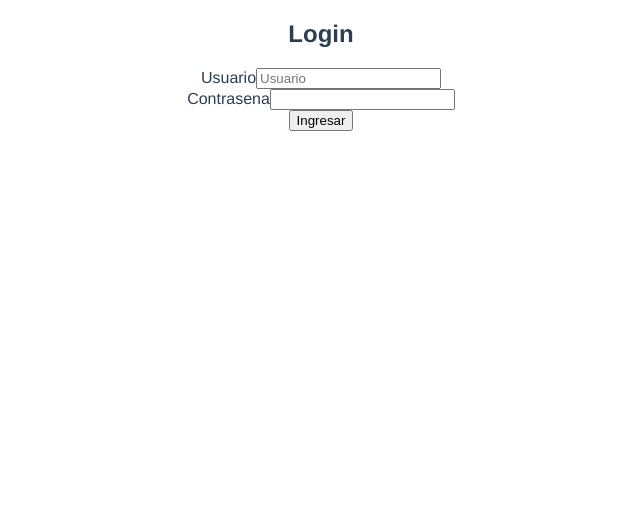
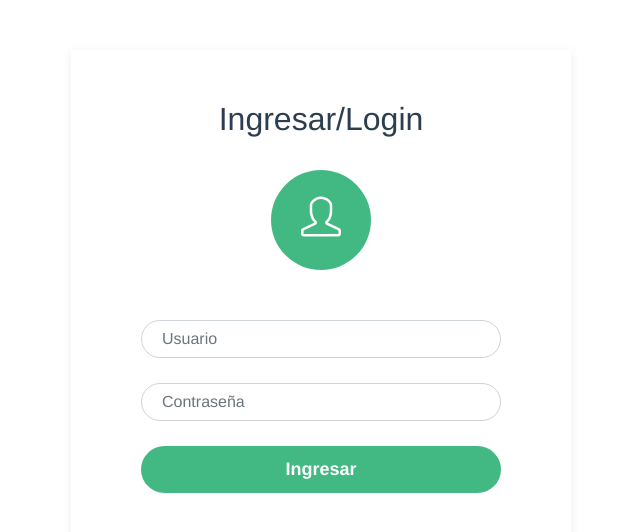
Before and after one commit to masayado/Auth_Firebase, a Vue app: page /login in a window 1280 px wide. Shown: the top 532 px of the page, without its empty margins (319-959 px from the left). Built offline with nearby package versions, Linux system fonts and the light colour scheme; no server answers.

Commit message:
agregue estilos al formulario y boton para salir

```diff
--- a/package.json
+++ b/package.json
@@ -9,6 +9,7 @@
     "test:e2e": "vue-cli-service test:e2e"
   },
   "dependencies": {
+    "bootstrap-vue": "^2.17.3",
     "core-js": "^3.6.5",
     "firebase": "^7.23.0",
     "vue": "^2.6.11",
--- a/public/index.html
+++ b/public/index.html
@@ -6,12 +6,19 @@
     <meta name="viewport" content="width=device-width,initial-scale=1.0">
     <link rel="icon" href="<%= BASE_URL %>favicon.ico">
     <title><%= htmlWebpackPlugin.options.title %></title>
+    <link href="https://cdnjs.cloudflare.com/ajax/libs/simple-line-icons/2.4.1/css/simple-line-icons.min.css" rel="stylesheet">
+    <link rel="stylesheet" href="https://maxcdn.bootstrapcdn.com/bootstrap/4.0.0/css/bootstrap.min.css">
+</head>
+<body>
   </head>
   <body>
     <noscript>
       <strong>We're sorry but <%= htmlWebpackPlugin.options.title %> doesn't work properly without JavaScript enabled. Please enable it to continue.</strong>
     </noscript>
     <div id="app"></div>
+    <script src="https://code.jquery.com/jquery-3.5.1.slim.min.js" integrity="sha384-DfXdz2htPH0lsSSs5nCTpuj/zy4C+OGpamoFVy38MVBnE+IbbVYUew+OrCXaRkfj" crossorigin="anonymous"></script>
+    <script src="https://cdn.jsdelivr.net/npm/popper.js@1.16.1/dist/umd/popper.min.js" integrity="sha384-9/reFTGAW83EW2RDu2S0VKaIzap3H66lZH81PoYlFhbGU+6BZp6G7niu735Sk7lN" crossorigin="anonymous"></script>
+    <script src="https://stackpath.bootstrapcdn.com/bootstrap/4.5.2/js/bootstrap.min.js" integrity="sha384-B4gt1jrGC7Jh4AgTPSdUtOBvfO8shuf57BaghqFfPlYxofvL8/KUEfYiJOMMV+rV" crossorigin="anonymous"></script>
     <!-- built files will be auto injected -->
   </body>
 </html>
--- a/src/components/HelloWorld.vue
+++ b/src/components/HelloWorld.vue
@@ -1,4 +1,5 @@
 <template>
+<div>
     <div class="hello">
       <h1>{{ msg }}</h1>
       <p>
@@ -6,30 +7,7 @@
         check out the
         <a href="https://cli.vuejs.org" target="_blank" rel="noopener">vue-cli documentation</a>.
       </p>
-    <h3>Installed CLI Plugins</h3>
-    <ul>
-      <li><a href="https://github.com/vuejs/vue-cli/tree/dev/packages/%40vue/cli-plugin-babel" target="_blank" rel="noopener">babel</a></li>
-      <li><a href="https://github.com/vuejs/vue-cli/tree/dev/packages/%40vue/cli-plugin-router" target="_blank" rel="noopener">router</a></li>
-      <li><a href="https://github.com/vuejs/vue-cli/tree/dev/packages/%40vue/cli-plugin-vuex" target="_blank" rel="noopener">vuex</a></li>
-      <li><a href="https://github.com/vuejs/vue-cli/tree/dev/packages/%40vue/cli-plugin-unit-mocha" target="_blank" rel="noopener">unit-mocha</a></li>
-      <li><a href="https://github.com/vuejs/vue-cli/tree/dev/packages/%40vue/cli-plugin-e2e-cypress" target="_blank" rel="noopener">e2e-cypress</a></li>
-    </ul>
-    <h3>Essential Links</h3>
-    <ul>
-      <li><a href="https://vuejs.org" target="_blank" rel="noopener">Core Docs</a></li>
-      <li><a href="https://forum.vuejs.org" target="_blank" rel="noopener">Forum</a></li>
-      <li><a href="https://chat.vuejs.org" target="_blank" rel="noopener">Community Chat</a></li>
-      <li><a href="https://twitter.com/vuejs" target="_blank" rel="noopener">Twitter</a></li>
-      <li><a href="https://news.vuejs.org" target="_blank" rel="noopener">News</a></li>
-    </ul>
-    <h3>Ecosystem</h3>
-    <ul>
-      <li><a href="https://router.vuejs.org" target="_blank" rel="noopener">vue-router</a></li>
-      <li><a href="https://vuex.vuejs.org" target="_blank" rel="noopener">vuex</a></li>
-      <li><a href="https://github.com/vuejs/vue-devtools#vue-devtools" target="_blank" rel="noopener">vue-devtools</a></li>
-      <li><a href="https://vue-loader.vuejs.org" target="_blank" rel="noopener">vue-loader</a></li>
-      <li><a href="https://github.com/vuejs/awesome-vue" target="_blank" rel="noopener">awesome-vue</a></li>
-    </ul>
+    </div>
   </div>
 </template>
 
@@ -44,6 +22,11 @@ export default {
 
 <!-- Add "scoped" attribute to limit CSS to this component only -->
 <style scoped lang="scss">
+
+.hello{
+  margin-top:50px;
+}
+
 h3 {
   margin: 40px 0 0;
 }
--- a/src/main.js
+++ b/src/main.js
@@ -2,6 +2,9 @@ import Vue from 'vue'
 import App from './App.vue'
 import router from './router'
 import store from './store'
+import BootstrapVue from "bootstrap-vue"
+import "bootstrap/dist/css/bootstrap.min.css"
+import "bootstrap-vue/dist/bootstrap-vue.css"
 import firebase from 'firebase'
 
 Vue.config.productionTip = false
@@ -16,6 +19,8 @@ Vue.config.productionTip = false
     messagingSenderId: "489902870653",
     appId: "1:489902870653:web:1677beefee22524cf42114"
   };
+
+  Vue.use(BootstrapVue)
   // Initialize Firebase
   firebase.initializeApp(firebaseConfig);
 
--- a/src/views/Home.vue
+++ b/src/views/Home.vue
@@ -1,6 +1,7 @@
 <template>
   <div class="home">
     <button @click="logout">Salir</button><br>
+    <br>
     <img alt="Vue logo" src="../assets/logo.png">
     <HelloWorld msg="Welcome to Your Vue.js App"/>
   </div>
@@ -29,3 +30,20 @@ export default {
   },
 }
 </script>
+
+<style scoped>
+button{
+    border-radius: 30px;
+    padding: 10px 20px;
+    font-size: 18px;
+    font-weight: bold;
+    background-color: #42b983;
+    border: none;
+    color: white;
+    margin-top: 20px;
+}
+
+button:hover{
+  background-color:gray;
+}
+</style>
--- a/src/views/Login.vue
+++ b/src/views/Login.vue
@@ -1,13 +1,22 @@
 <template>
     <div>
-        <form>
-            <h2>Login</h2>
-            <label for="user">Usuario</label>
-            <input type="text" placeholder="Usuario" v-model="user"><br>
-            <label for="user">Contrasena</label>
-            <input type="password" v-model="password"><br>
-            <button @click.prevent="login">Ingresar</button>
-        </form>
+        <div class="registration-form">
+            <form>
+                <h2>Ingresar/Login</h2><br>
+                <div class="form-icon">
+                    <span><i class="icon icon-user"></i></span>
+                </div>
+                <div class="form-group">
+                    <input type="text" class="form-control item" id="username" placeholder="Usuario" v-model="user">
+                </div>
+                <div class="form-group">
+                    <input type="password" class="form-control item" id="password" placeholder="Contraseña" v-model="password">
+                </div>
+                <div class="form-group">
+                    <button @click.prevent="login" type="button" class="btn btn-block create-account">Ingresar</button>
+                </div>
+            </form>
+        </div>
     </div>
 </template>
 
@@ -43,6 +52,64 @@ export default {
 }
 </script>
 
-<style scoped>
+<style>
 
+body{
+    background-color: #dee9ff;
+}
+
+.registration-form{
+	padding: 50px 0;
+}
+
+.registration-form form{
+    background-color: #fff;
+    max-width: 500px;
+    margin: auto;
+    padding: 50px 70px;
+    box-shadow: 0px 2px 10px rgba(0, 0, 0, 0.075);
+}
+
+.registration-form .form-icon{
+	text-align: center;
+    background-color: #42b983;
+    border-radius: 50%;
+    font-size: 40px;
+    color: white;
+    width: 100px;
+    height: 100px;
+    margin: auto;
+    margin-bottom: 50px;
+    line-height: 100px;
+}
+
+.registration-form .item{
+	border-radius: 20px;
+    margin-bottom: 25px;
+    padding: 10px 20px;
+}
+
+.registration-form .create-account{
+    border-radius: 30px;
+    padding: 10px 20px;
+    font-size: 18px;
+    font-weight: bold;
+    background-color: #42b983;
+    border: none;
+    color: white;
+    margin-top: 20px;
+}
+
+@media (max-width: 576px) {
+    .registration-form form{
+        padding: 50px 20px;
+    }
+
+    .registration-form .form-icon{
+        width: 70px;
+        height: 70px;
+        font-size: 30px;
+        line-height: 70px;
+    }
+}
 </style>
```
Also changed, not shown: 1 other file (tests, documents, lock files or other folders). Lines whose indentation alone changed are shown as unchanged.
